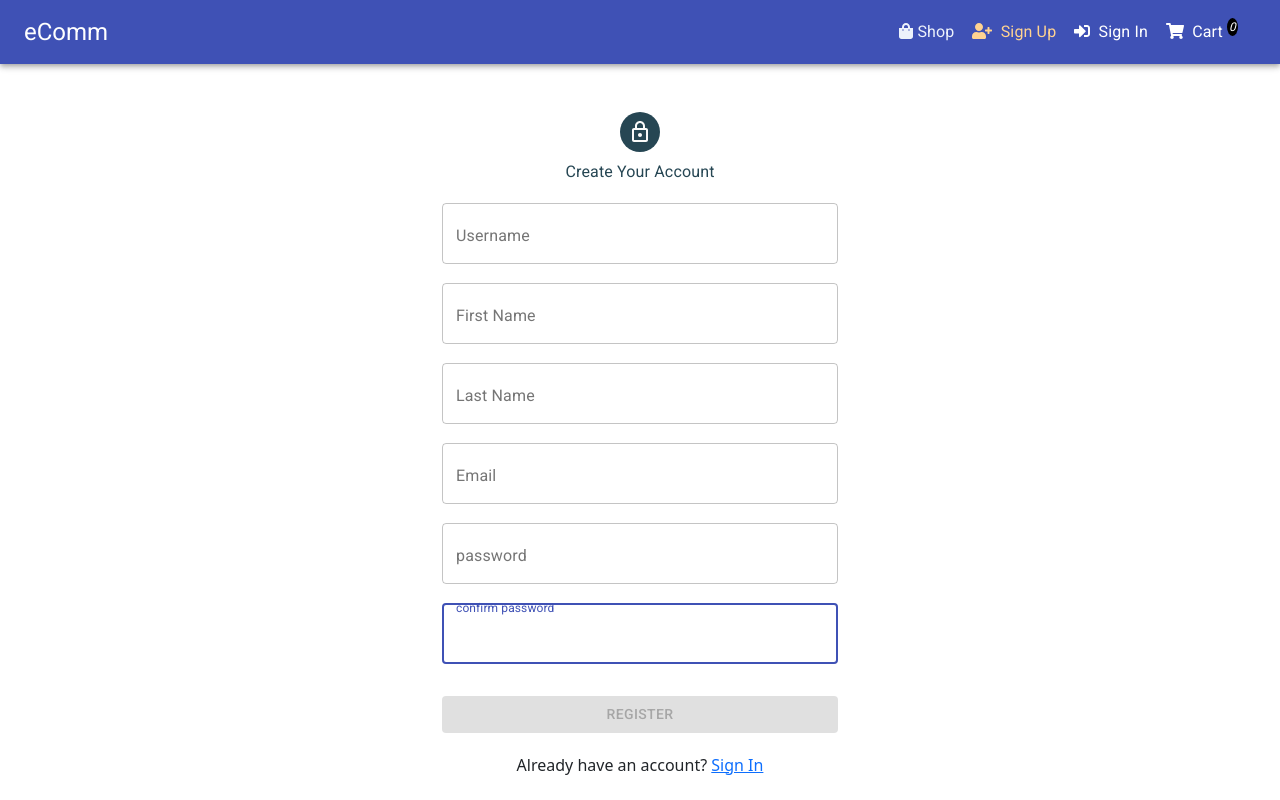
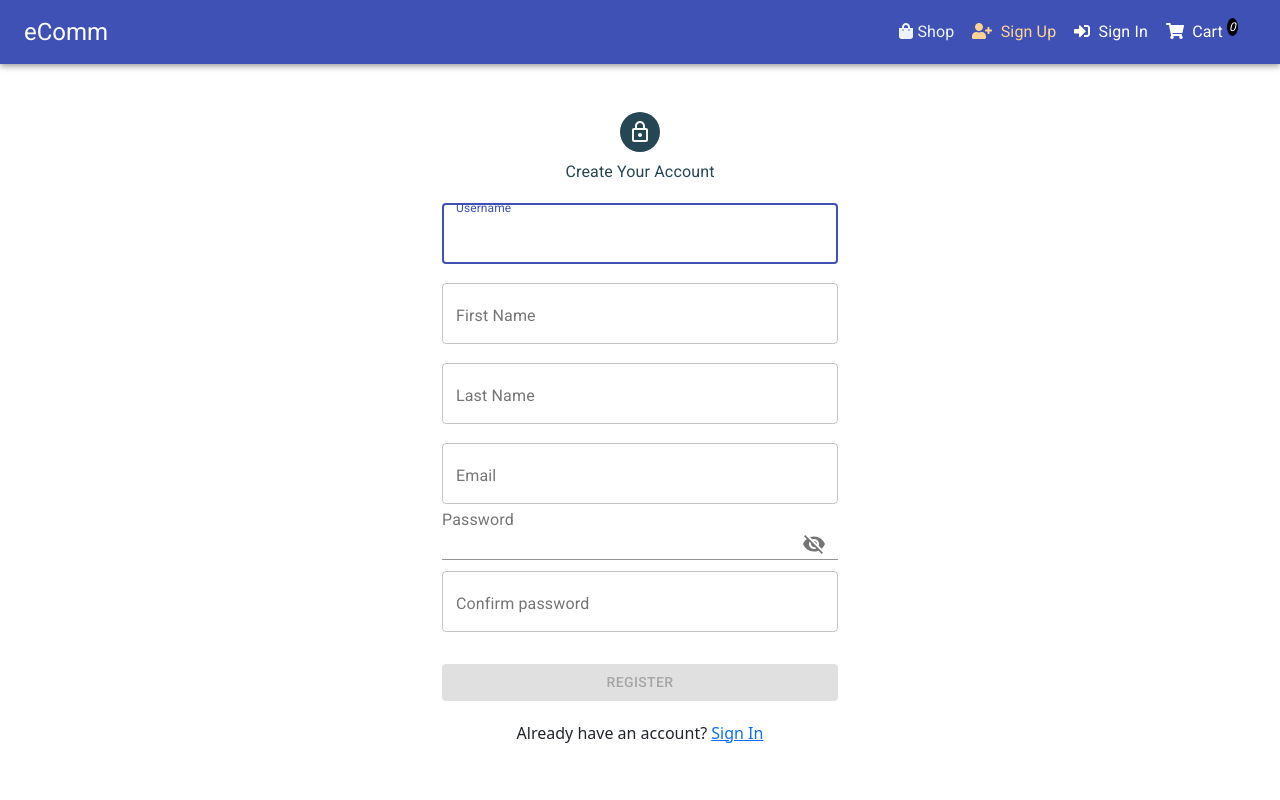
Before and after one commit to SilvinPradhan/eCommWeb, a React (Create React App) app in the folder ecomm-client/: page /signup in a window 1280 px wide. Built offline with nearby package versions, Linux system fonts and the light colour scheme.

Commit message:
added password visibility feature in sign up component

```diff
--- a/ecomm-client/src/user/signup.js
+++ b/ecomm-client/src/user/signup.js
@@ -1,8 +1,15 @@
 import React, {useState} from 'react';
 import {Link} from 'react-router-dom';
 import {signup} from '../auth/user'
+
+import IconButton from "@material-ui/core/IconButton";
+import InputLabel from "@material-ui/core/InputLabel";
+import Visibility from "@material-ui/icons/Visibility";
+import InputAdornment from "@material-ui/core/InputAdornment";
+import VisibilityOff from "@material-ui/icons/VisibilityOff";
+import Input from "@material-ui/core/Input";
+
 import {toast} from "react-toastify";
-import {FontAwesomeIcon} from '@fortawesome/react-fontawesome'
 import LockOutlinedIcon from '@material-ui/icons/LockOutlined';
 import {
     Button,
@@ -14,8 +21,6 @@ import {
 import {makeStyles} from '@material-ui/core/styles';
 
 import validator from "validator/es";
-import {faEye} from "@fortawesome/free-solid-svg-icons/faEye";
-import {faTimes} from "@fortawesome/free-solid-svg-icons/faTimes";
 
 const useStyles = makeStyles((theme) => ({
     root: {},
@@ -41,6 +46,12 @@ const useStyles = makeStyles((theme) => ({
         margin: theme.spacing(3, 0, 2),
         backgroundColor: '#264653',
     },
+    // textContainer: {
+    //     display: 'flex',
+    //     flexDirection: 'inline',
+    //     alignItems: 'center',
+    //     justifyContent: 'space-between'
+    // }
 }));
 
 const Signup = () => {
@@ -51,6 +62,7 @@ const Signup = () => {
         email: '',
         password: '',
         confirmPassword: '',
+        showPassword: false,
         error: '',
         success: false
     });
@@ -69,7 +81,19 @@ const Signup = () => {
         }
     }
 
-    const {username, firstName, lastName, email, password, confirmPassword, success, error} = values;
+    const {username, firstName, lastName, email, password, confirmPassword, showPassword, success, error} = values;
+
+    const handleClickShowPassword = () => {
+        setValues({...values, showPassword: showPassword ? false : true})
+    }
+
+    const handleMouseDownPassword = (event) => {
+        event.preventDefault()
+    }
+
+    // const handlePasswordChange = (prop) => (event) => {
+    //     setValues({...values, [prop]: event.target.value});
+    // };
 
     const handleChange = name => event => {
         setValues({...values, error: '', [name]: event.target.value});
@@ -81,9 +105,9 @@ const Signup = () => {
         setValues({...values, error: ''});
 
         signup({username, firstName, lastName, email, password}).then(data => {
-            if (password !== confirmPassword) {
-                alert('Password Mismatch')
-            }
+            // if (password !== confirmPassword) {
+            //     alert('Password Mismatch')
+            // }
             if (data.error) {
                 setValues({...values, error: data.error, success: false});
             } else {
@@ -146,7 +170,6 @@ const Signup = () => {
                         label="First Name"
                         name="firstName"
                         fullWidth
-                        autoFocus
                         value={firstName}
                         onChange={handleChange('firstName')
                         }
@@ -157,7 +180,6 @@ const Signup = () => {
                         label="Last Name"
                         name="lastName"
                         fullWidth
-                        autoFocus
                         value={lastName}
                         onChange={handleChange('lastName')
                         }
@@ -165,7 +187,6 @@ const Signup = () => {
                     <TextField
                         variant="outlined"
                         fullWidth
-                        autoFocus
                         name="email"
                         margin="normal"
                         label="Email"
@@ -174,26 +195,45 @@ const Signup = () => {
                         onChange={handleChange('email')}
                     ></TextField>
 
-                    <TextField
-                        variant="outlined"
+                    {/*<TextField*/}
+                    {/*    variant="outlined"*/}
+                    {/*    fullWidth*/}
+                    {/*    autoFocus*/}
+                    {/*    name="password"*/}
+                    {/*    margin="normal"*/}
+                    {/*    label="Password"*/}
+                    {/*    type={"password"}*/}
+                    {/*    value={password}*/}
+                    {/*    onChange={handleChange('password')}*/}
+                    {/*/>*/}
+                    <InputLabel htmlFor="standard-adornment-password">
+                        Password
+                    </InputLabel>
+                    <Input
+                        type={showPassword ? "text" : "password"}
+                        onChange={handleChange('password')}
+                        value={password}
+                        name="password"
+                        endAdornment={
+                            <InputAdornment position="end">
+                                <IconButton
+                                    onClick={handleClickShowPassword}
+                                    onMouseDown={handleMouseDownPassword}
+                                >
+                                    {showPassword ? <Visibility/> : <VisibilityOff/>}
+                                </IconButton>
+                            </InputAdornment>
+                        }
                         fullWidth
-                        autoFocus
-                        name="password"
-                        margin="normal"
-                        label="password"
-                        type={"password"}
-                        value={password}
-                        onChange={handleChange('password')}
                     />
 
                     <TextField
                         variant="outlined"
                         fullWidth
-                        autoFocus
                         name="confirmPassword"
                         margin="normal"
                         type={"password"}
-                        label="confirm password"
+                        label="Confirm password"
                         value={confirmPassword}
                         onChange={handleChange('confirmPassword')}
                     />
```
